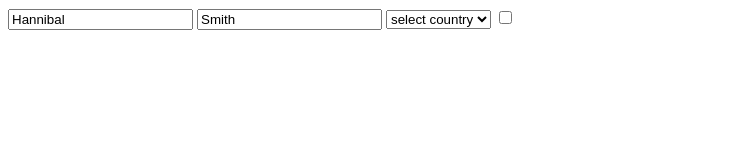
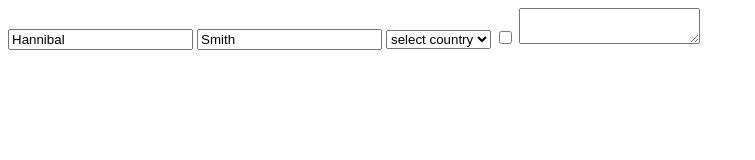
Before and after one commit to hebrerillo/form-storage, a website built with webpack: page templates/index.html in a window 1280 px wide. Shown: the whole page, without its empty margins (0-755 px from the left). Built offline with nearby package versions, Linux system fonts and the light colour scheme.

Commit message:
Adding text area as an example

```diff
--- a/templates/index.html
+++ b/templates/index.html
@@ -21,6 +21,7 @@
           <option value="es">spain</option>
       </select>
       <input type="checkbox" name="Agree on terms" />
+      <textarea name="reasons"></textarea>
     </form>
   </body>
 </html>
```
Also changed, not shown: dist/index.html.
